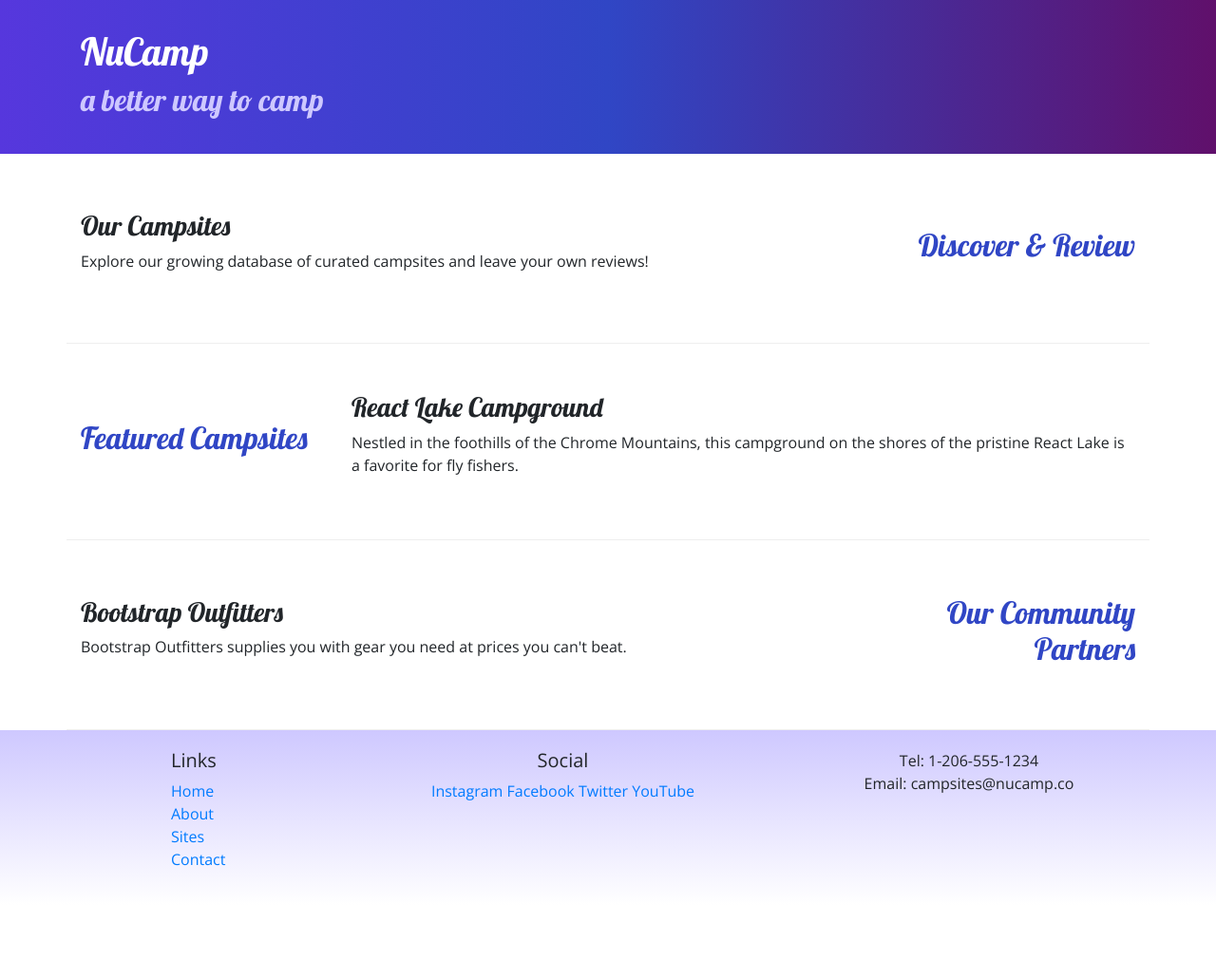
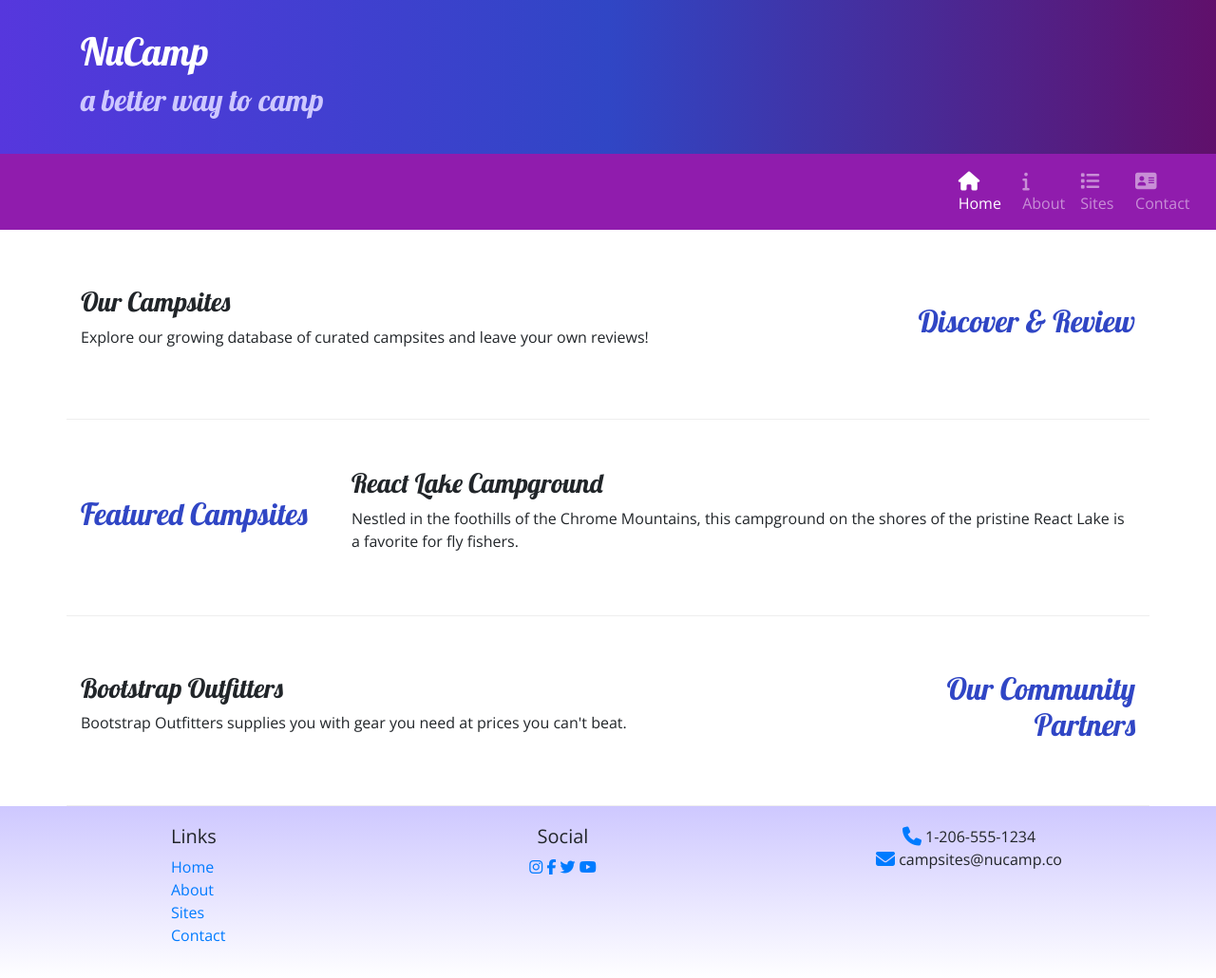
Before and after one commit to DJTechnologies/week-1, a website: page index.html in a window 1280 px wide. Shown: the whole page at 95% size. Before the commit the page ends 953 px from the top, so only its background shows below. Drawn offline with nearby package versions, Linux system fonts and the light colour scheme.

Commit message:
index done

```diff
--- a/index.html
+++ b/index.html
@@ -4,7 +4,10 @@
 <head> <!--required meta come first -->
     <meta charset="utf-8" />
     <meta name="viewport" content="width=device-width, initial-scale=1" />
+   <!--boostrap css-->
     <link rel="stylesheet" href="node_modules/bootstrap/dist/css/bootstrap.min.css" />
+    <!--additional css placed after boostrap-->
+    <link rel="stylesheet" href="node_modules/font-awesome/css/font-awesome.min.css" />
     <link rel="stylesheet" href="https://fonts.googleapis.com/css?family=Lobster|Open+Sans">
     <link rel="stylesheet" href="css/styles.css">
     <title>NuCamp: A Better Way To Camp</title>
@@ -20,6 +23,23 @@
             <h2>a better way to camp</h2>
         </div>
     </header>
+
+    <nav class="navbar navbar-expand-sm navbar-dark sticky-top"> <!--makes bar stay at top and dark to help see it because of color-->
+        <div class="container"></div>
+            <button class="navbar-toggler ml-auto" type="button" data-toggle="collapse" data-target="#nucampNavbar">
+            <span class="navbar-toggler-icon"></span>
+            </button> <!-- ml auto allows to move to right-->
+            <div class="collapse navbar-collapse" id="nucampNavbar"> <!--anchored to button above via id-->
+                <ul class="navbar-nav"> <!--lets it expand-->
+                    <li class="nav-item active"><a class="nav-link" href="#"><i class="fa fa-home fa-lg"></i> Home</a></li>
+                <li class="nav-item"><a class="nav-link" href="aboutus.html"><i class="fa fa-info fa-lg"></i> About</a></li>
+                <li class="nav-item"><a class="nav-link" href="#"><i class="fa fa-list fa-lg"></i> Sites</a></li>
+                <li class="nav-item"><a class="nav-link" href="#"><i class="fa fa-address-card fa-lg"></i> Contact</a></li>
+                </ul>
+            </div>
+        </div>
+   </nav>
+
 
 <div class="container">
       <div class="row row-content align-items-center">
@@ -62,23 +82,25 @@
                         <li><a href="index.html">Home</a></li>
                         <li><a href="aboutus.html">About</a></li>
                         <li><a href="#">Sites</a></li>
-                        <li><a href="#">Contact</a></li>
+                        <li><a href="contactus.html">Contact</a></li>
                     </ul>
                 </div>
                 <div class="col-6 col-sm-5 text-center">
                     <h5>Social</h5>
-                    <a href="http://instagram.com/">Instagram</a>
-                    <a href="http://facebook.com/">Facebook</a>
-                    <a href="http://twitter.com/">Twitter</a>
-                    <a href="http://youtube.com/">YouTube</a>
+                    <a href="http://instagram.com/"><span class="fa fa-instagram"></span></a>
+                    <a href="http://facebook.com/"><span class="fa fa-facebook"></span></a>
+                    <a href="http://twitter.com/"><span class="fa fa-twitter"></span></a>
+                    <a href="http://youtube.com/"><span class="fa fa-youtube"></span></a>
                 </div>
                 <div class="col-sm-4 text-center">
-                    Tel: 1-206-555-1234<br />
-                    Email: campsites@nucamp.co
+                    <span class="fa fa-phone fa-lg text-primary"></span> 1-206-555-1234<br />
+                      <span class="fa fa-envelope fa-lg text-primary"></span> campsites@nucamp.co
                 </div>
            </div>
         </div>
     </footer>
+
+
 </body>
 <script src="node_modules/jquery/dist/jquery.slim.min.js"></script>
 <script src="node_modules/popper.js/dist/umd/popper.min.js"></script>
```
